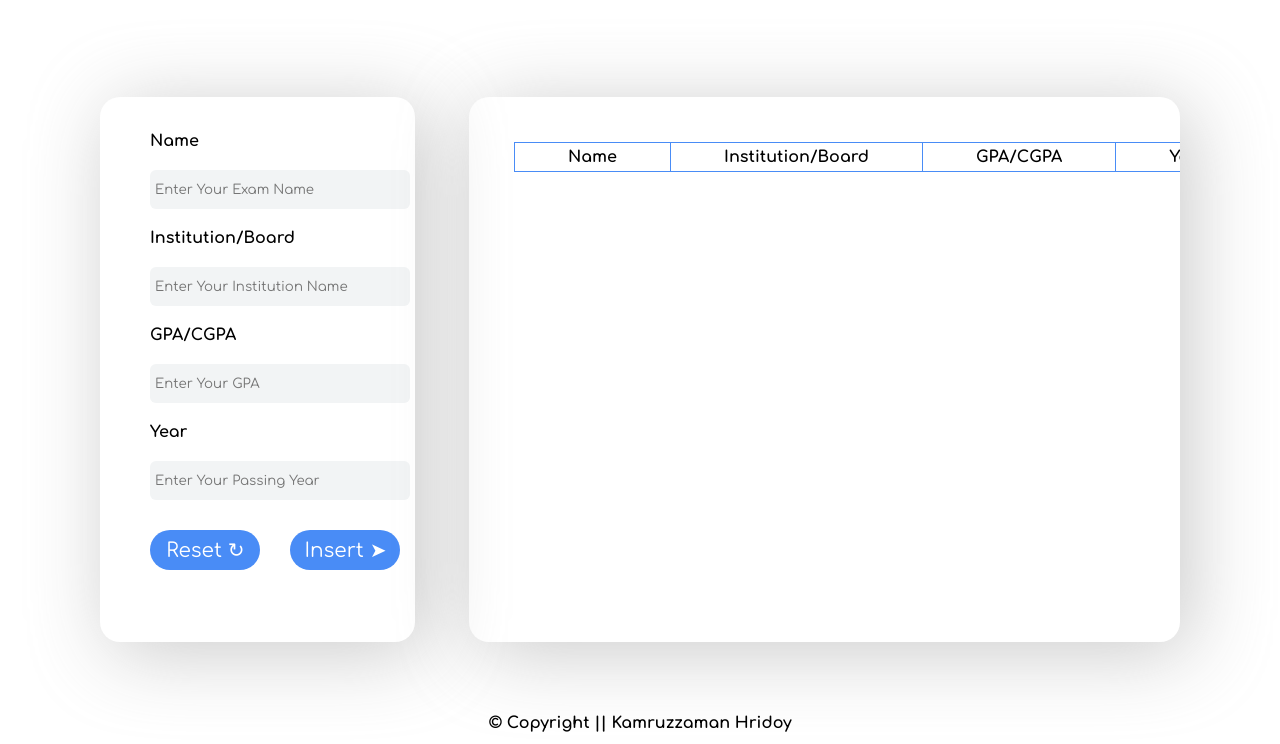
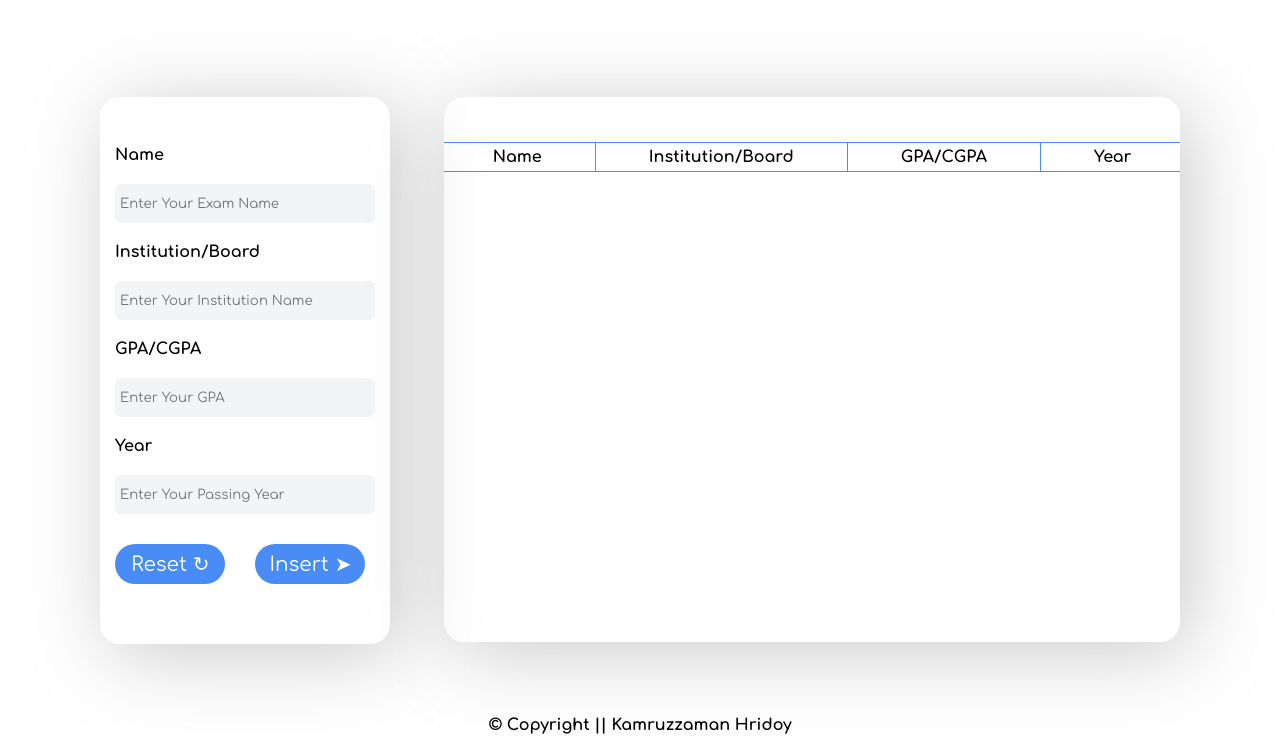
Before and after one commit to Kamruzzamanhridoy8/software-project-2, a plain HTML site: page index.html in a window 1280 px wide. Shown: the part 872-1616 px from the top of the page. Drawn offline with Linux system fonts and the light colour scheme.

Commit message:
trying much better responsive

```diff
--- a/css/style.css
+++ b/css/style.css
@@ -25,6 +25,10 @@ header h1{
 .ber{
     display: flex;
     justify-content: space-between;
+
+}
+.a-ber{
+    margin-right: 12px;
 }
 .nav-ber{
     display: flex;
@@ -136,11 +140,13 @@ address a:hover{
 .table1{
     height: 500px;
     width: 320px;
-    padding-top: 45px;
-    padding-left: 45px;
+    padding: 23.3px 10px ;
     border-radius: 20px;
     box-shadow: 10px 10px 80px .1px rgba(145, 145, 144, 0.479);
     transition: 1s;
+    display: flex;
+    justify-content: center;
+    align-items: center;
 }
 .table1:hover{
     box-shadow: 10px 10px 80px .1px rgba(115, 73, 251, 0.479);
@@ -154,10 +160,12 @@ address a:hover{
 }
 .table2{
     height: 500px;
-    width: 800px;
+    width: 850px;
+    display: flex;
+    justify-content: center;
+    padding: 0px 20px ;
     margin-left: 5%;
     padding-top: 45px;
-    padding-left: 45px;
     border-radius: 20px;
     box-shadow: 10px 10px 80px .1px rgba(145, 145, 144, 0.479);
     transition: 1s;
--- a/index.html
+++ b/index.html
@@ -18,7 +18,7 @@
                 <h1>Kamruzzaman <br> Hridoy</h1><br>
                 <h3>CEO & Founder of One Plate Group of company </h3>
             </div>
-            <div>
+            <div class="a-ber">
                 <nav class="nav-ber">
                     <div class="about">
                         <a target="_blank"  href="index.html"><i class="fa-sharp fa-solid fa-house"></i></a>
@@ -67,6 +67,7 @@
             </form>
         </div>
         <div class="table2">
+            <div class="inner-table">
                 <table border="1" id="outputTable">
                     <thead>
                         <tr class="tr-head">
@@ -77,6 +78,7 @@
                         </tr>
                     </thead>
                 </table>
+            </div>
 
         </div>
     </div>
```
Lines whose indentation alone changed are shown as unchanged.
